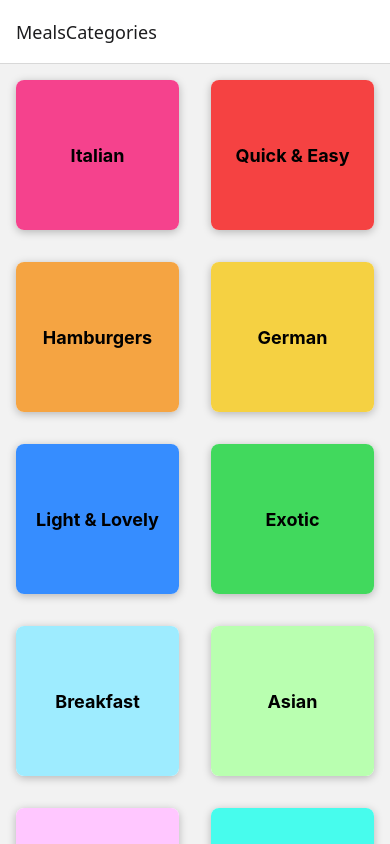
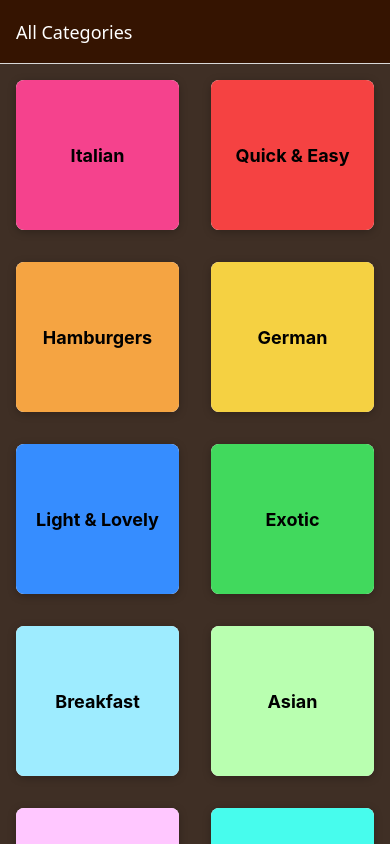
Before and after one commit to AmanjotSingh0908/reactNative_VendoutMealsApp, a React Native app: screen / in a window 390 px wide. Built offline with nearby package versions, Linux system fonts and the light colour scheme.

Commit message:
ft. setting dynamic title of screens

```diff
--- a/App.js
+++ b/App.js
@@ -10,13 +10,33 @@ const Stack = createNativeStackNavigator(); //obj with two properties
 export default function App() {
   return (
     <>
-      <StatusBar style='dark' />
+      <StatusBar style="light" />
       <NavigationContainer>
-      <Stack.Navigator>
-        <Stack.Screen name="MealsCategories" component={CategoriesScreen} />
-        <Stack.Screen name="MealsOverview" component={MealsOverviewScreen} />
-      </Stack.Navigator>
-
+        <Stack.Navigator
+          screenOptions={{
+            headerStyle: { backgroundColor: "#351401" },
+            headerTintColor: "white",
+            contentStyle: { backgroundColor: "#3f2f25" },
+          }}
+        >
+          <Stack.Screen
+            name="MealsCategories"
+            options={{
+              title: "All Categories",
+            }}
+            component={CategoriesScreen}
+          />
+          <Stack.Screen
+            name="MealsOverview"
+            component={MealsOverviewScreen}
+            // options={({ route, navigation }) => {
+            //   const catId = route.params.categoryId
+            //   return {
+            //     title: catId,
+            //   };
+            // }}   Alternative is to set options from inside the component
+          />
+        </Stack.Navigator>
       </NavigationContainer>
     </>
   );
```
Also changed, not shown: package.json (+6 -6 lines), 1 other file (tests, documents, lock files or other folders).
